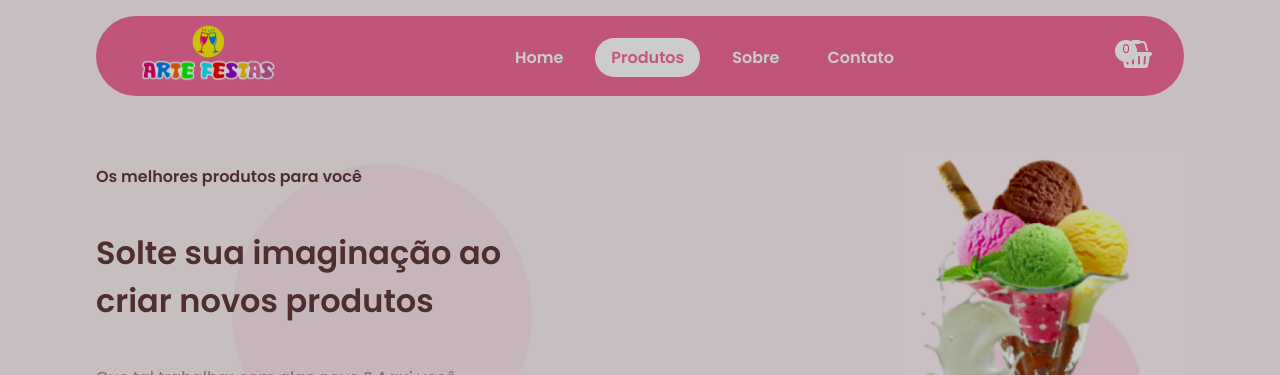
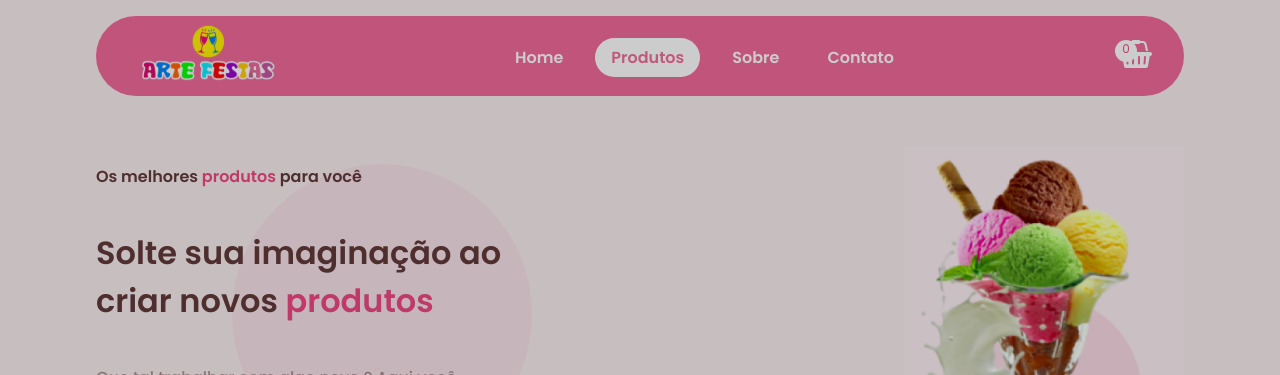
Before and after one commit to gabrieljcf/marketplace-site, a React (Create React App) app: page /products in a window 1280 px wide. Shown: the top 375 px of the page. Built offline with nearby package versions, Linux system fonts and the light colour scheme; no server answers.

Commit message:
feat: adjusts the logic of adding a product to the basket

```diff
--- a/src/pages/Products/index.tsx
+++ b/src/pages/Products/index.tsx
@@ -19,6 +19,7 @@ import { Loading } from "../../components/Loading";
 
 import ctaImg from "../../assets/cta-2.png";
 import { ErrorContainer } from "../../components/ProductsCaroulsel/styles";
+import { useWindowDimensions } from "hooks/useWindowDimensions";
 interface ProductsProps {
   _id: string;
   price: number;
@@ -42,11 +43,13 @@ export function Products() {
   const [pagination, setPagination] = useState<PaginationProps>(
     {} as PaginationProps
   );
+  const { width } = useWindowDimensions();
 
   useEffect(() => {
+    const limit = width >= 768 ? 12 : 10;
     setLoading(true);
     api
-      .get(`products?category=${activeCategory}&limit=12&page=${page}`)
+      .get(`products?category=${activeCategory}&limit=${limit}&page=${page}`)
       .then((response) => {
         setPagination({
           totalPages: response.data.totalPages,
@@ -55,7 +58,7 @@ export function Products() {
         setProducts(response.data.products);
         setLoading(false);
       });
-  }, [activeCategory, page]);
+  }, [activeCategory, page, width]);
 
   function handleSearch() {
     setLoading(true);
@@ -69,11 +72,16 @@ export function Products() {
     });
   }
 
+  function handleSelectCategory(categoryId: string) {
+    setActiveCategory(categoryId);
+    setSearchProduct("")
+  }
+
   return (
     <main>
       <Cta
-        title="Os melhores produtos para você"
-        subtitle="Solte sua imaginação ao criar novos produtos"
+        title="Os melhores <span>produtos</span> para você"
+        subtitle="Solte sua imaginação ao criar novos <span>produtos</span>"
         paragraph="Que tal trabalhar com algo novo ?
       Aqui você encontra o que há de mais novo no mercdo, para vocẽ poder inovar"
         reverse={false}
@@ -97,7 +105,7 @@ export function Products() {
           </button>
         </SearchContainer>
 
-        <Categories setActiveCategory={setActiveCategory} />
+        <Categories setActiveCategory={handleSelectCategory} />
 
         {loading && <Loading />}
 
```
